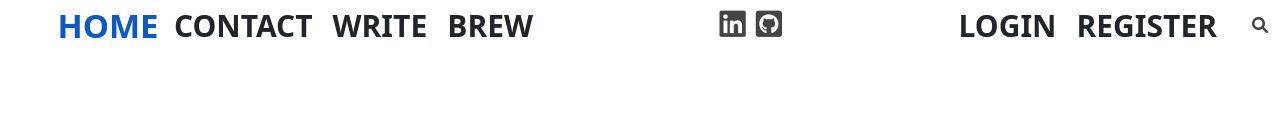
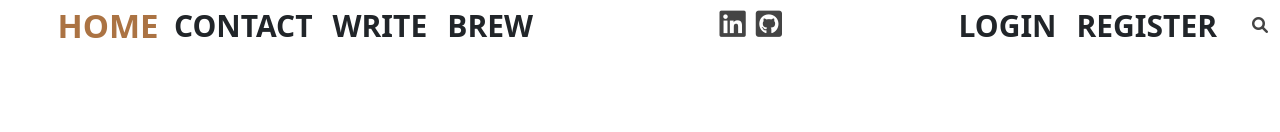
Before and after one commit to BennetWilson/drip-coffee-blog, a React (Create React App) app in the folder client/: page / in a window 1280 px wide. In both pictures the pointer is over the link "HOME". Shown: the top 132 px of the page. Built offline with nearby package versions, Linux system fonts and the light colour scheme; no server answers; a web font is replaced by a local one.

Commit message:
link color change

```diff
--- a/client/src/components/topbar/topbar.css
+++ b/client/src/components/topbar/topbar.css
@@ -60,6 +60,9 @@
   transform: scale(1.1);
   color: #ab7343;
 }
+.topListItem a:hover {
+  color: #ab7343;
+}
 .topSearchIcon {
     font-size: 18;
     color: #444;
```
